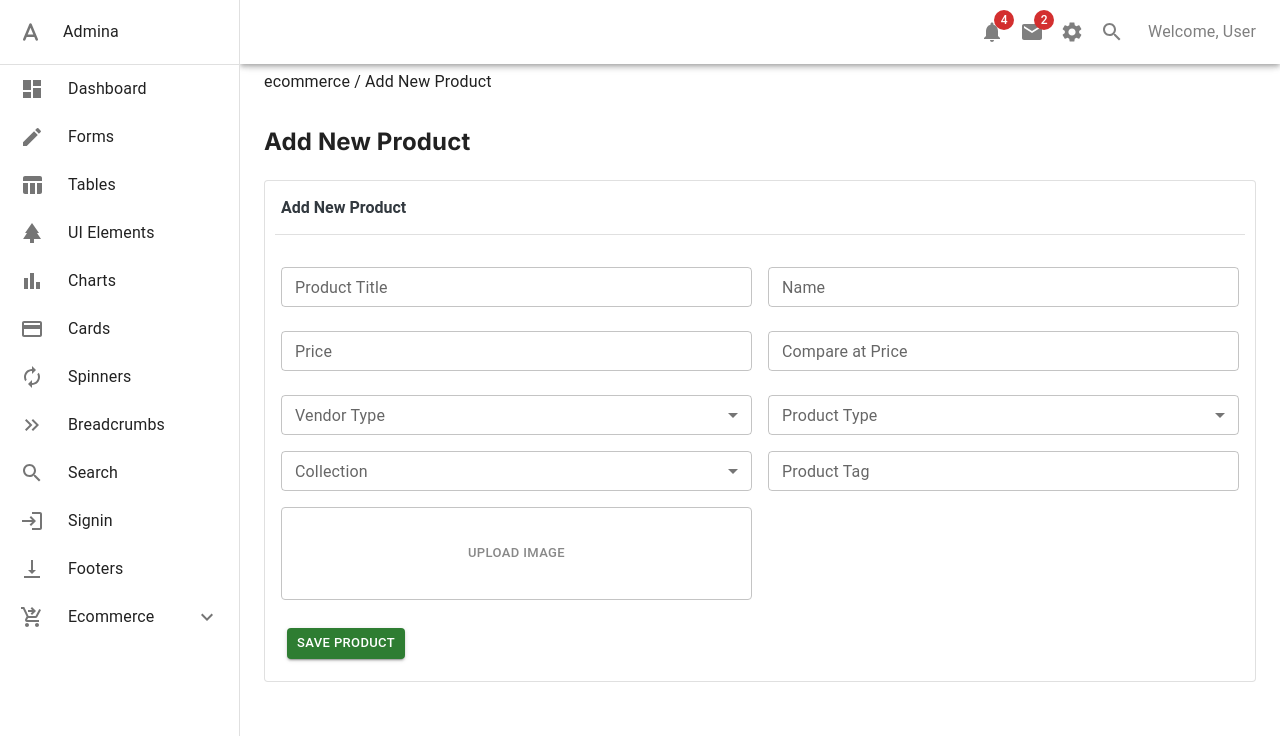
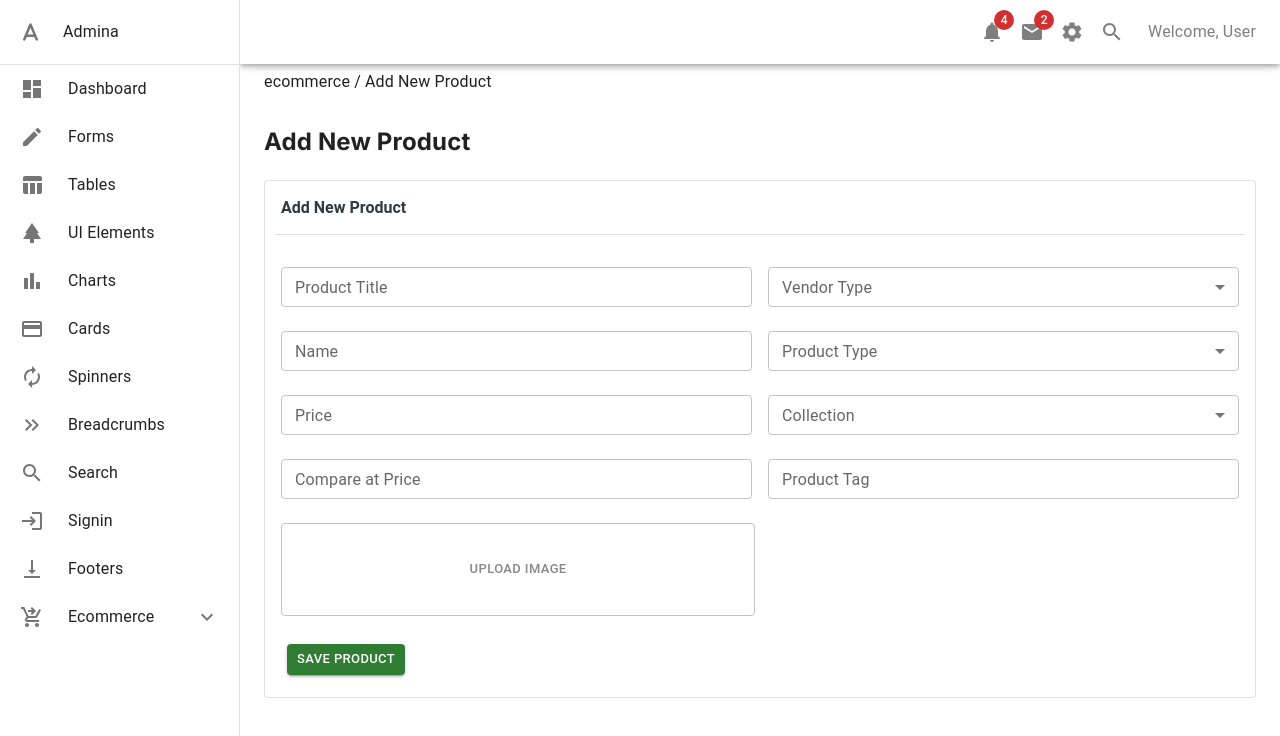
Before and after one commit to ravenanhq/admina, a Next.js app: page /ecommerce/add-new-product in a window 1280 px wide. Shown: the top 736 px of the page. Built offline with nearby package versions, Linux system fonts and the light colour scheme.

Commit message:
[Bug-29]-Fixed validation border color and Changed field order.

```diff
--- a/src/app/components/Ecommerce/AddNewProduct.tsx
+++ b/src/app/components/Ecommerce/AddNewProduct.tsx
@@ -16,10 +16,16 @@ import {
     Snackbar,
 } from "@mui/material";
 import { useRouter } from "next/navigation";
+import { useTheme } from '@mui/material/styles';
+import useMediaQuery from '@mui/material/useMediaQuery';
 
 const AddNewProduct = () => {
     const [successMessageOpen, setSuccessMessageOpen] = useState(false);
     const router = useRouter();
+
+    const theme = useTheme();
+    const isMobile = useMediaQuery(theme.breakpoints.down('md'));
+
     const [formData, setFormData] = useState({
         name: "",
         price: "",
@@ -146,7 +152,7 @@ const AddNewProduct = () => {
 
             <CardContent>
                 <Grid container spacing={2}>
-                    <Grid item xs={12} md={6} style={{}}>
+                    <Grid item xs={12} md={6}>
                         <form onSubmit={handleSubmit}>
                             <TextField
                                 fullWidth
@@ -159,7 +165,18 @@ const AddNewProduct = () => {
                                 helperText={errors.title}
                                 size="small"
                             />
-                            <TextField
+                              <TextField
+                                fullWidth
+                                margin="normal"
+                                label="Name"
+                                name="name"
+                                value={formData.name}
+                                onChange={handleChange}
+                                error={!!errors.name}
+                                helperText={errors.name}
+                                size="small"
+                            />
+                             <TextField
                                 fullWidth
                                 margin="normal"
                                 label="Price"
@@ -171,7 +188,23 @@ const AddNewProduct = () => {
                                 helperText={errors.price}
                                 size="small"
                             />
-                            <FormControl sx={{ mt: 2, minWidth: "100%" }} size="small">
+                            <TextField
+                                fullWidth
+                                margin="normal"
+                                label="Compare at Price"
+                                type="text"
+                                name="compareAtPrice"
+                                value={formData.compareAtPrice}
+                                onChange={handleChange}
+                                error={!!errors.compareAtPrice}
+                                helperText={errors.compareAtPrice}
+                                size="small"
+                            />
+                        </form>
+                    </Grid>
+                    <Grid item xs={12} md={6} style={{ paddingTop: isMobile ? '0' : "" }}>
+                        <form onSubmit={handleSubmit}>
+                        <FormControl sx={{ mt: 2, minWidth: "100%" }} size="small">
                                 <InputLabel id="demo-simple-select-error-label">
                                     Vendor Type
                                 </InputLabel>
@@ -192,7 +225,28 @@ const AddNewProduct = () => {
                                     <MenuItem value="Three">Three</MenuItem>
                                 </Select>
                             </FormControl>
-                            <FormControl sx={{ mt: 2, minWidth: "100%" }} size="small">
+                            <FormControl sx={{ mt: 3, minWidth: "100%" }} size="small">
+                                <InputLabel id="demo-simple-select-error-label">
+                                    Product Type
+                                </InputLabel>
+                                <Select
+                                    labelId="demo-simple-select-error-label"
+                                    id="demo-simple-select-error"
+                                    value={formData.productType}
+                                    label="Product Type"
+                                    name="productType"
+                                    onChange={handleChange}
+                                    renderValue={(value) => `${value}`}
+                                >
+                                    <MenuItem value="">
+                                        <em>None</em>
+                                    </MenuItem>
+                                    <MenuItem value="One">One</MenuItem>
+                                    <MenuItem value="Two">Two</MenuItem>
+                                    <MenuItem value="Three">Three</MenuItem>
+                                </Select>
+                            </FormControl>
+                            <FormControl sx={{ mt: 3, minWidth: "100%" }} size="small">
                                 <InputLabel id="demo-simple-select-error-label">
                                     Collection
                                 </InputLabel>
@@ -213,7 +267,26 @@ const AddNewProduct = () => {
                                     <MenuItem value="Three">Three</MenuItem>
                                 </Select>
                             </FormControl>
-                            <FormControl sx={{ mt: 2, minWidth: "100%" }} size="small">
+                            <FormControl sx={{ mt: 1, minWidth: "100%" }} size="small">
+                            <TextField
+                                fullWidth
+                                margin="normal"
+                                label="Product Tag"
+                                type="text"
+                                name="productTag"
+                                value={formData.productTag}
+                                onChange={handleChange}
+                                size="small"
+                            /></FormControl>
+                        </form>
+                    </Grid>
+                </Grid>
+                <Grid item xs={12} md={6}>
+                    <form>
+                    <FormControl sx={{ mt: 2, minWidth: isMobile ? "100%" : "99%",
+                             }}
+                            size="small"
+                            error={Boolean(errors.image)} >
                                 <input
                                     type="file"
                                     name="image"
@@ -234,78 +307,20 @@ const AddNewProduct = () => {
                                         fullWidth
                                         size="small"
                                         sx={{
-                                            color: "#888",
+                                            color: `${errors.image ? "#d32f2f" : "#888"}`,
                                             padding: "34px",
-                                            border: "1px solid #c4c4c4",
+                                            border: `1px solid ${errors.image ? '#d32f2f' : '#c4c4c4'}`
+
                                         }}
                                     >
                                         {formData.imageFileName || "Upload Image"}
                                     </Button>
                                 </label>
-                                <FormHelperText sx={{ color: "#f44336" }}>
+                                <FormHelperText sx={{ color: "#d32f2f" }}>
                                     {errors.image}
                                 </FormHelperText>
                             </FormControl>
-                        </form>
-                    </Grid>
-                    <Grid item xs={12} md={6}>
-                        <form onSubmit={handleSubmit}>
-                            <TextField
-                                fullWidth
-                                margin="normal"
-                                label="Name"
-                                name="name"
-                                value={formData.name}
-                                onChange={handleChange}
-                                error={!!errors.name}
-                                helperText={errors.name}
-                                size="small"
-                            />
-                            <TextField
-                                fullWidth
-                                margin="normal"
-                                label="Compare at Price"
-                                type="text"
-                                name="compareAtPrice"
-                                value={formData.compareAtPrice}
-                                onChange={handleChange}
-                                error={!!errors.compareAtPrice}
-                                helperText={errors.compareAtPrice}
-                                size="small"
-                            />
-                            <FormControl sx={{ mt: 2, minWidth: "100%" }} size="small">
-                                <InputLabel id="demo-simple-select-error-label">
-                                    Product Type
-                                </InputLabel>
-                                <Select
-                                    labelId="demo-simple-select-error-label"
-                                    id="demo-simple-select-error"
-                                    value={formData.productType}
-                                    label="Product Type"
-                                    name="productType"
-                                    onChange={handleChange}
-                                    renderValue={(value) => `${value}`}
-                                >
-                                    <MenuItem value="">
-                                        <em>None</em>
-                                    </MenuItem>
-                                    <MenuItem value="One">One</MenuItem>
-                                    <MenuItem value="Two">Two</MenuItem>
-                                    <MenuItem value="Three">Three</MenuItem>
-                                </Select>
-                            </FormControl>
-                            <TextField
-                                fullWidth
-                                margin="normal"
-                                label="Product Tag"
-                                type="text"
-                                name="productTag"
-                                value={formData.productTag}
-                                onChange={handleChange}
-                                size="small"
-                            />
-                        </form>
-                    </Grid>
+                    </form>
                 </Grid>
             </CardContent>
             <CardActions style={{ margin: "0px 14px 14px 14px" }}>
```
